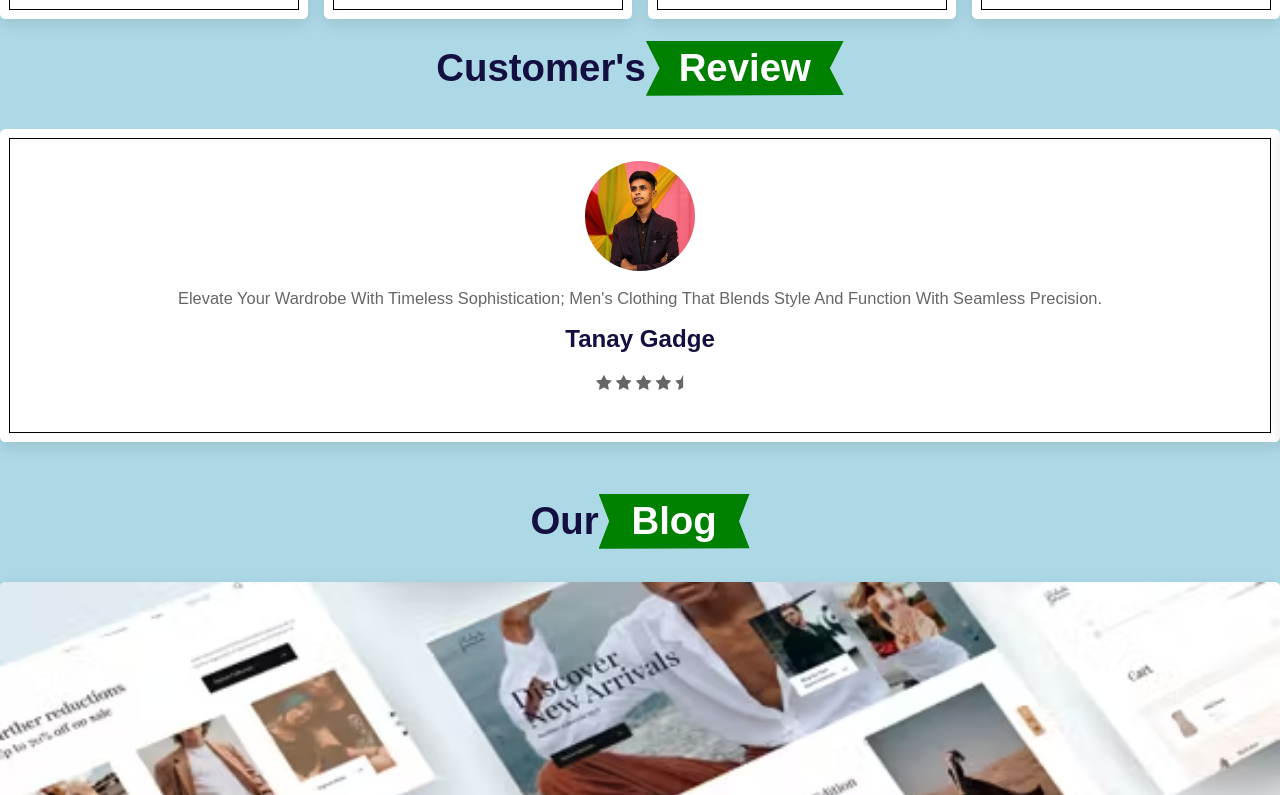
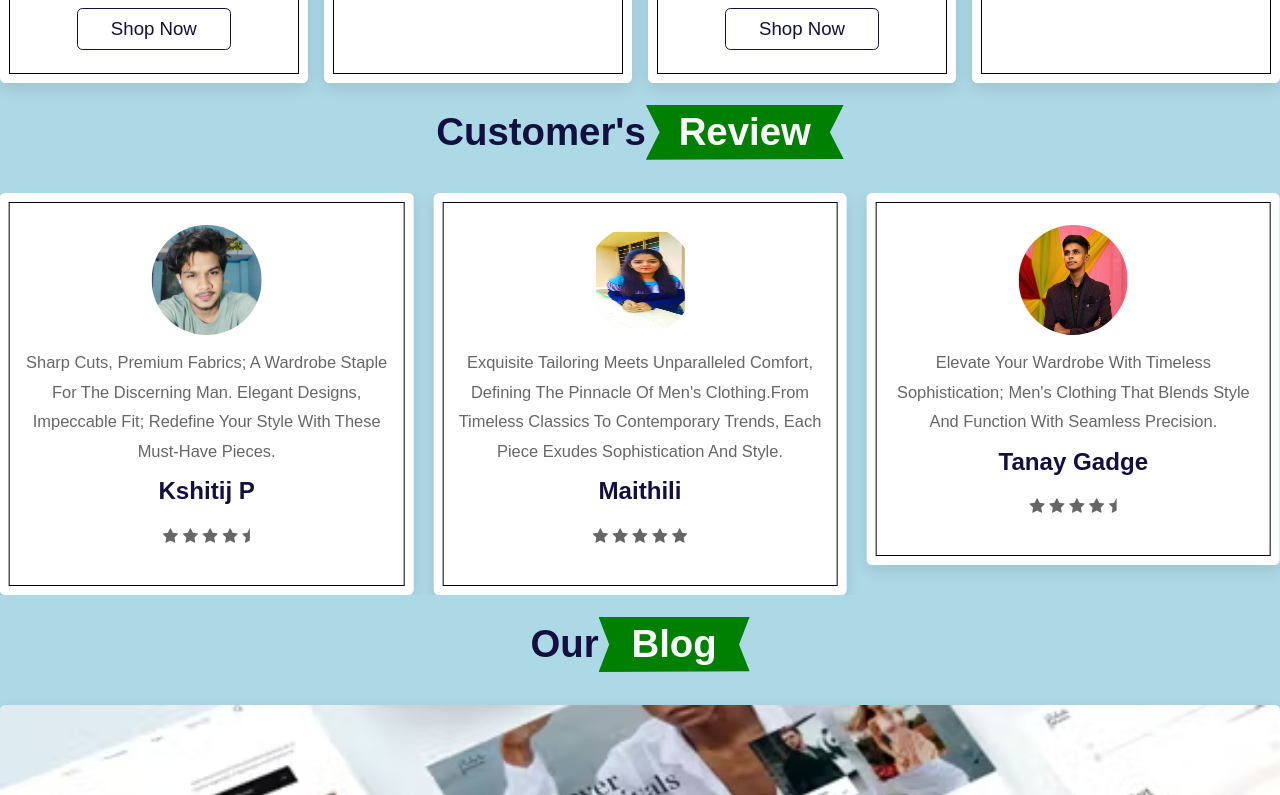
Before and after one commit to tanaygadge2003/MuchMoreShop, a plain HTML site: page index.html in a window 1280 px wide. Shown: the part 2686-3481 px from the top of the page. Drawn offline with nearby package versions, Linux system fonts and the light colour scheme; files that its build step writes are made by us from their sources; files whose address does not match are found by name.

Commit message:
Update index.html

```diff
--- a/index.html
+++ b/index.html
@@ -13,7 +13,7 @@
 	<!---Code for font awesome cdn -->
 
 	<!--- Code for linking css file --->
-	<link rel="stylesheet" type="text/css" href="css/style.css">
+	<link rel="stylesheet" type="text/css" href="style.css">
 	<!--- Code for linking css file --->
 
 <link rel="stylesheet" href="https://unpkg.com/swiper@7/swiper-bundle.min.css"/>
@@ -488,11 +488,12 @@ Elegant designs, impeccable fit; redefine your style with these must-have pieces
 
 <script src="https://cdn.jsdelivr.net/npm/swiper@11/swiper-bundle.min.js"></script>
 
-<script src="js/script.js"></script>
+<script src="script.js"></script>
 
 
 
 
 
 </body>
+
 </html>
```
